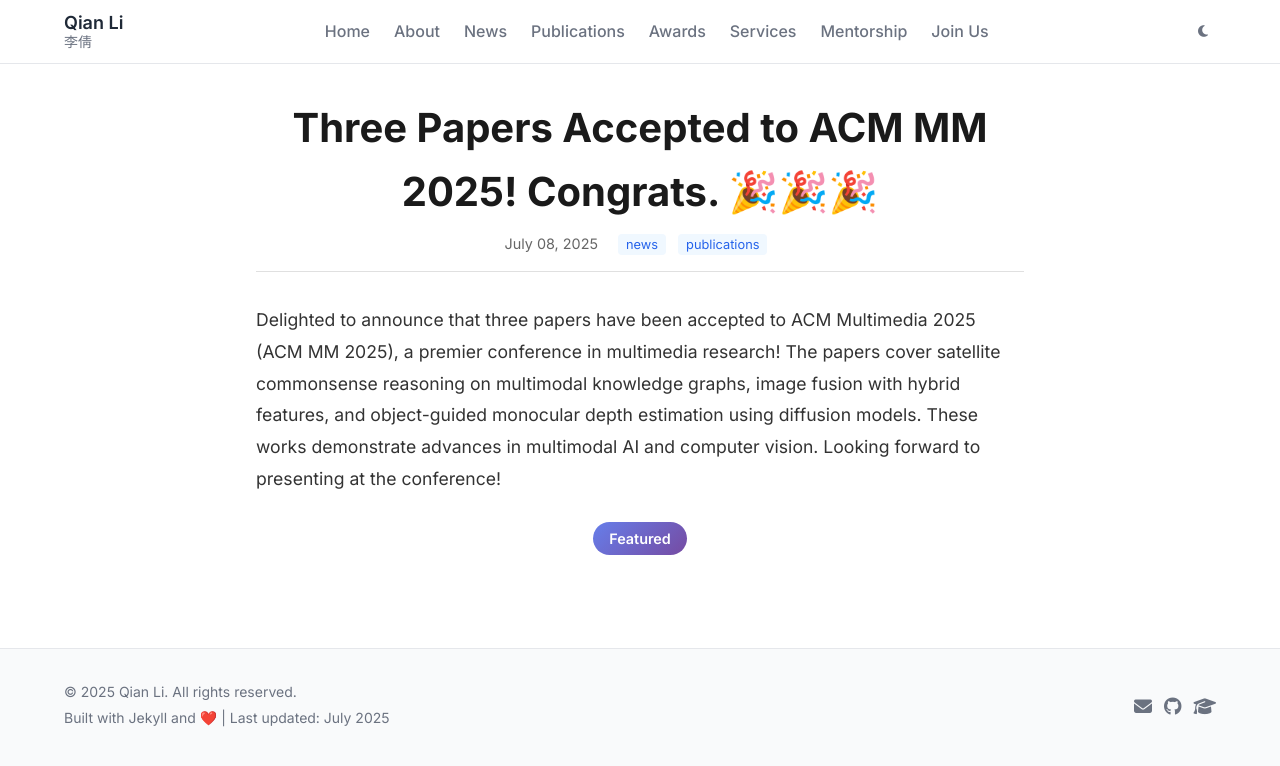
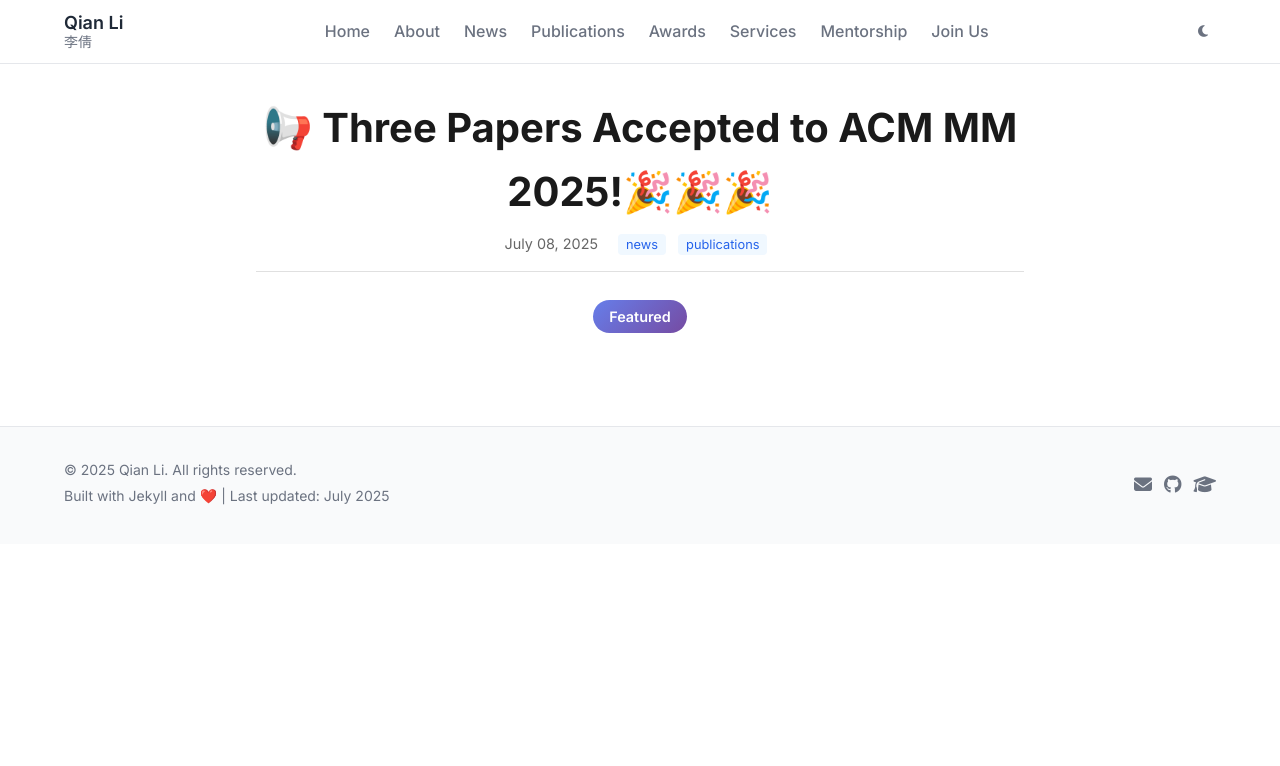
Before and after one commit to xiaoqian19940510/xiaoqian19940510.github.io, a Jekyll site: the page built from _posts/2025-01-25-acm-mm-papers.md, in a window 1280 px wide. Shown: the top 766 px of the page. Built offline with Jekyll 4.4.1, drawn with Linux system fonts in a browser that asks for light colours.

Commit message:
Update 2025-01-25-acm-mm-papers.md

```diff
--- a/_posts/2025-01-25-acm-mm-papers.md
+++ b/_posts/2025-01-25-acm-mm-papers.md
@@ -1,9 +1,7 @@
 ---
 layout: post
-title: "Three Papers Accepted to ACM MM 2025! Congrats. 🎉🎉🎉"
+title: "📢 Three Papers Accepted to ACM MM 2025!🎉🎉🎉"
 date: 2025-07-08
 categories: [news, publications]
 featured: true
 ---
-
-Delighted to announce that three papers have been accepted to ACM Multimedia 2025 (ACM MM 2025), a premier conference in multimedia research! The papers cover satellite commonsense reasoning on multimodal knowledge graphs, image fusion with hybrid features, and object-guided monocular depth estimation using diffusion models. These works demonstrate advances in multimodal AI and computer vision. Looking forward to presenting at the conference!
```
